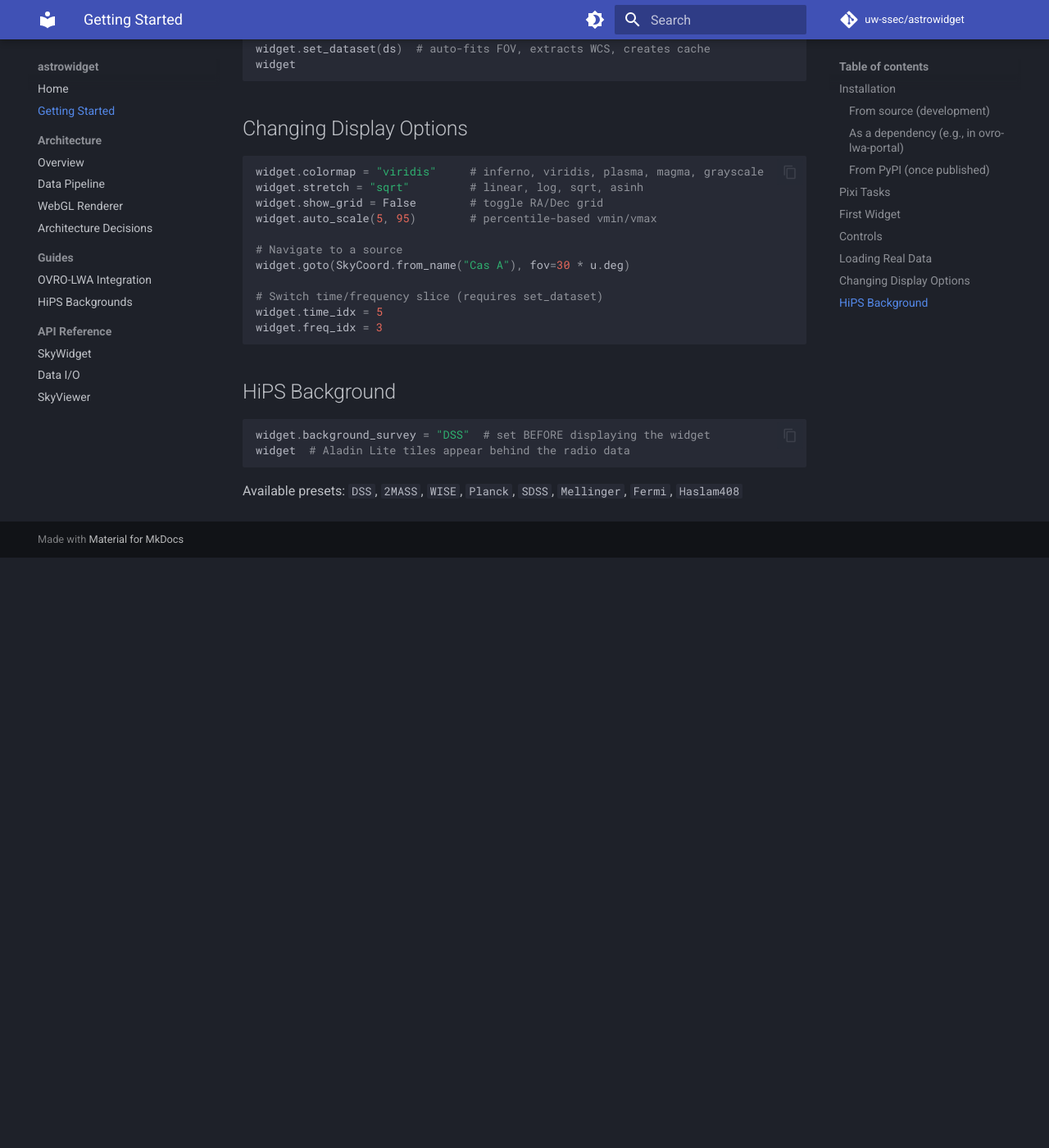
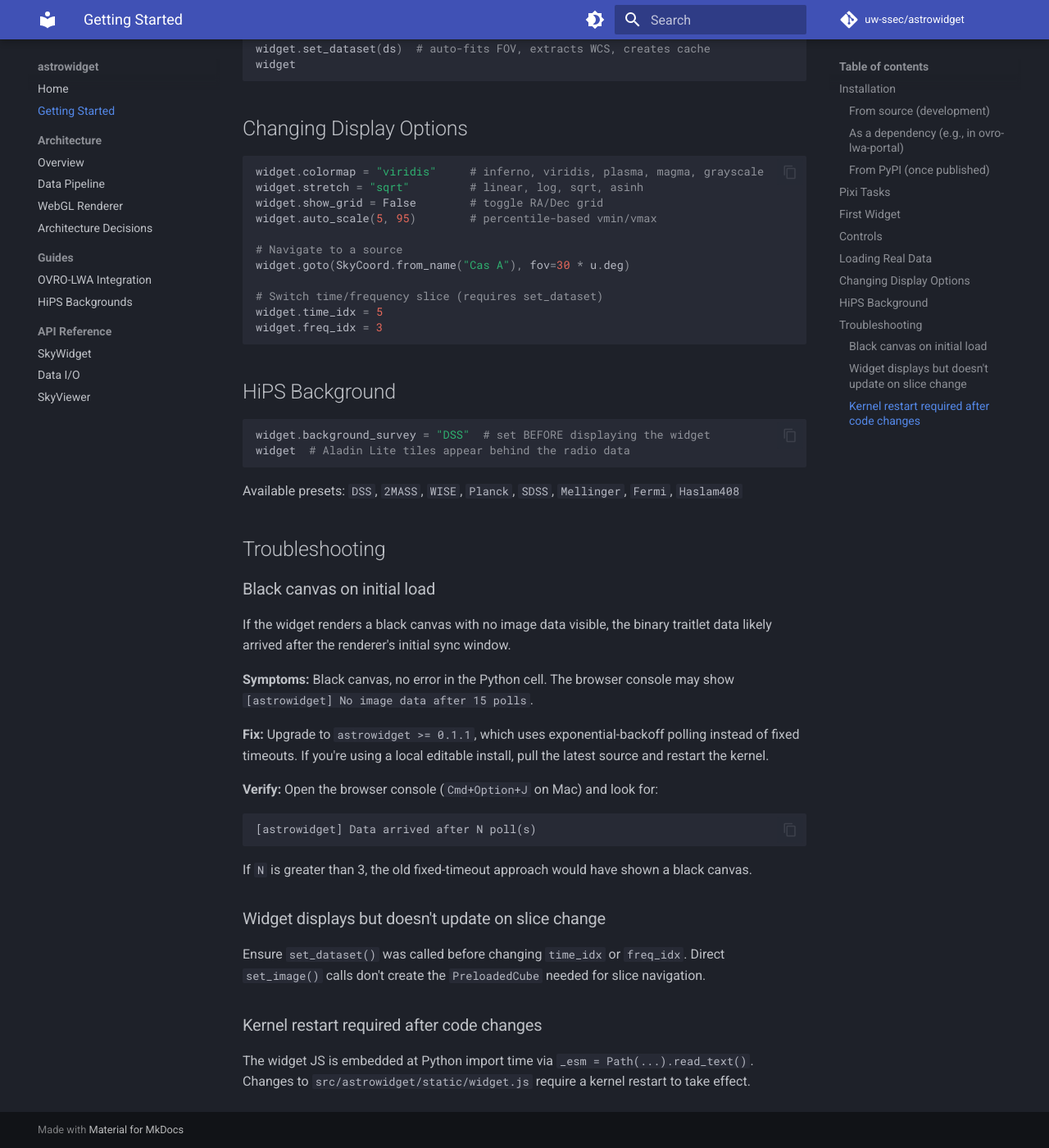
Before and after one commit to uw-ssec/astrowidget, an MkDocs documentation site: the page built from docs/guides/getting-started.md, in a window 1280 px wide and 1400 px high, scrolled down 2682 px. Shown: the whole window at 82% size. Built offline with MkDocs 1.6.1 and Material for MkDocs 9.7.7, drawn with Linux system fonts in a browser that asks for light colours; comment, search, counter and statistics services are not loaded; before the commit the page ends 3362 px from its top, so only the background shows below that.

Commit message:
docs: add troubleshooting guide and update decision records for v0.1.1
Document the exponential-backoff polling decision, mark the old
fixed-timeout approach as superseded, and add a troubleshooting
section covering black canvas, slice navigation, and kernel restart.

Co-Authored-By: Claude Opus 4.6 (1M context) <noreply@anthropic.com>

````diff
--- a/docs/guides/getting-started.md
+++ b/docs/guides/getting-started.md
@@ -133,3 +133,38 @@ widget  # Aladin Lite tiles appear behind the radio data
 ```
 
 Available presets: `DSS`, `2MASS`, `WISE`, `Planck`, `SDSS`, `Mellinger`, `Fermi`, `Haslam408`
+
+## Troubleshooting
+
+### Black canvas on initial load
+
+If the widget renders a black canvas with no image data visible, the binary
+traitlet data likely arrived after the renderer's initial sync window.
+
+**Symptoms:** Black canvas, no error in the Python cell. The browser console
+may show `[astrowidget] No image data after 15 polls`.
+
+**Fix:** Upgrade to `astrowidget >= 0.1.1`, which uses exponential-backoff
+polling instead of fixed timeouts. If you're using a local editable install,
+pull the latest source and restart the kernel.
+
+**Verify:** Open the browser console (`Cmd+Option+J` on Mac) and look for:
+
+```
+[astrowidget] Data arrived after N poll(s)
+```
+
+If `N` is greater than 3, the old fixed-timeout approach would have shown
+a black canvas.
+
+### Widget displays but doesn't update on slice change
+
+Ensure `set_dataset()` was called before changing `time_idx` or `freq_idx`.
+Direct `set_image()` calls don't create the `PreloadedCube` needed for slice
+navigation.
+
+### Kernel restart required after code changes
+
+The widget JS is embedded at Python import time via `_esm = Path(...).read_text()`.
+Changes to `src/astrowidget/static/widget.js` require a kernel restart to take
+effect.
````
Also changed, not shown: docs/architecture/decisions.md (+10 -2 lines), 1 other file.
